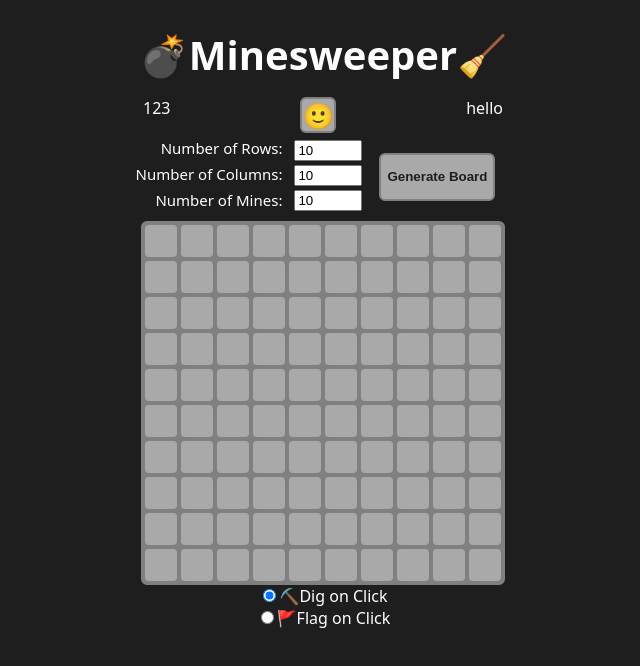
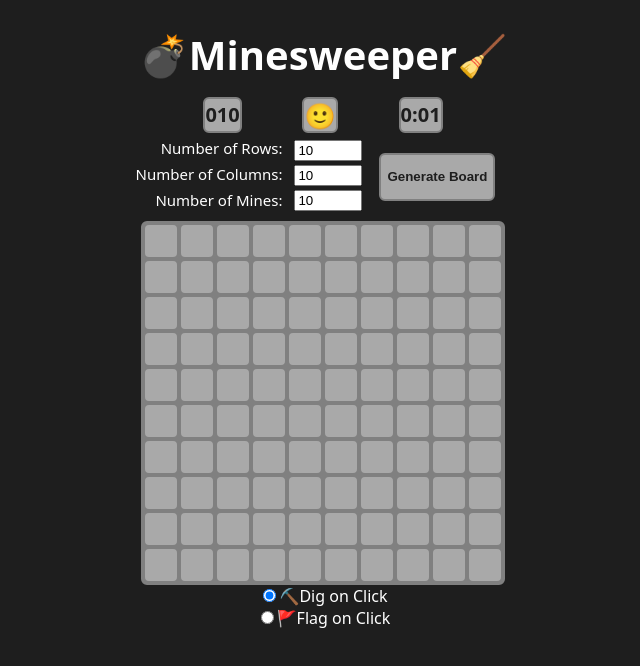
Before and after one commit to Trishu-Patel/Minesweeper_Website, a plain HTML site: page index.html in a window 1280 px wide. Both pictures are taken after a click on the button "Generate Board". Shown: the whole page, without its empty margins (317-957 px from the left). Drawn offline with Linux system fonts and the light colour scheme.

Commit message:
Add files via upload

```diff
--- a/cell_module.js
+++ b/cell_module.js
@@ -1,9 +1,10 @@
-import {show_surrounding_tiles, check_game_won, game_lose, move_mine, flag_mode} from "./minesweeper_module.js"
+import {show_surrounding_tiles, check_game_won, game_lose, move_mine, update_mine_count, flag_mode} from "./minesweeper_module.js"
 
 class cell_class {
     static first_click = true;
     static mine = "💣";
     static flag = "🚩";
+    static flag_count = 0;
 
     constructor(x, y) {
         this.x = x;
@@ -106,13 +107,19 @@ class cell_class {
         }
     }
 
-
     // Flips the state of the flag
     change_flag = () => {
        if(!this.showing){ // prevents you from flagging a cell that is showing
             this.flagged = !this.flagged
-            if(this.flagged)    this.tile.innerText = cell_class.flag;
-            else                this.tile.innerText = "";
+            if(this.flagged){
+                this.tile.innerText = cell_class.flag
+                cell_class.flag_count++;
+            }
+            else{
+                this.tile.innerText = ""
+                cell_class.flag_count--;
+            }
+            update_mine_count();
         }
     }
 }
--- a/index.html
+++ b/index.html
@@ -9,9 +9,9 @@
     <body>
         <h1>💣Minesweeper🧹</h1>
         <div id="game-info">
-            <div id="mine_count">123</div>
+            <div id="mine_count">000</div>
             <div id="face"></div>
-            <div id="timer">hello</div>
+            <div id="timer">0:00</div>
         </div>
 
 
--- a/minesweeper.css
+++ b/minesweeper.css
@@ -78,15 +78,6 @@ body {
 #face {
     height: 32px;
     width: 32px;
-    border: 2px grey solid;
-    margin: auto;
-
-    display: flex;
-    background-color: darkgrey;
-
-    justify-content: center;
-    align-items: center;
-    border-radius: 6px;
     font-size: 25px;
 }
 
@@ -104,8 +95,22 @@ h1{
 }
 
 #game-info {
+    font-size: 20px;
+    color: #1E1E1E;
     width: 360px;
     margin: 0 auto;
+
     display: flex;
+    justify-content:space-evenly;
+}
 
+#game-info div {
+    border: 2px grey solid;
+    font-weight: bold;
+    background-color: darkgrey;
+    border-radius: 6px;
+
+    display: flex;
+    justify-content: center;
+    align-items: center;
 }
--- a/minesweeper_module.js
+++ b/minesweeper_module.js
@@ -15,10 +15,12 @@ let rows = 10;
 let cols = 10;
 let total_mines = 10;
 
-let mine_list = [];
 let board_array = [];
 
 let flag_mode = false;
+
+let clock;
+let time_run;
 
 //Create const from
 const gen_btn = document.getElementById("gen_board_btn");
@@ -28,13 +30,20 @@ const flag_btn = document.getElementById("flag");
 const row_text = document.getElementById("num_of_rows");
 const col_text = document.getElementById("num_of_cols");
 const mine_text = document.getElementById("num_of_mines");
+
 const board_div = document.getElementById("board");
 const face_div = document.getElementById("face");
 
+const timer = document.getElementById("timer");
+const mines_count = document.getElementById("mine_count");
 
 
 const create_Board = () => {
     face_div.innerHTML = happy_face;
+    update_mine_count();
+
+    // Setup timer
+    start_timer();
 
     // Creates board array and populates it with 0
     for (let y = 0; y < rows; y++) {
@@ -80,7 +89,6 @@ const place_mines = (mines_count, first_x, first_y) =>{
         if ((!board_array[random_y][random_x].is_mine) && (random_x != first_x) && (random_y != first_y)) {
             board_array[random_y][random_x].is_mine = true;
             place_mines(mines_count - 1);
-            mine_list.push(`${random_x}-${random_y}`);
             increment_surrounding_tiles(random_x, random_y);
         }
         else {
@@ -136,6 +144,7 @@ const show_surrounding_tiles = (x, y) => {
 
 // Ends the game when the user clicks on a mine
 const game_lose = () => {
+    clearInterval(clock);
     face_div.innerText = dead_face;
     board_array.forEach(row => row.forEach(current_tile => current_tile.game_over_lose()));
 }
@@ -146,9 +155,10 @@ const check_game_won = () => {
         // Checks to see if all mines have been flagged and all other cells are showing
         return ((!current_tile.is_mine && current_tile.showing) || (current_tile.is_mine && current_tile.flagged))
     }))){
-        // If game is
+        // If game is won
+        clearInterval(clock);
         face_div.innerText = sunglasses_face;
-        board_array.forEach(row => row.forEach(current_tile => current_tile.check_game_won()));
+        board_array.forEach(row => row.forEach(current_tile => current_tile.game_over_win()));
     }
 }
 
@@ -160,6 +170,10 @@ const move_mine = (mine_x, mine_y) => {
 
 const setup_board_gen = () => {
     gen_btn.addEventListener("click", () => {
+        clearInterval(clock)
+        time_run = 0;
+        cell_class.flag_count = 0;
+
         //Defines the following variables from the textboxes
         rows = row_text.value
         cols = col_text.value
@@ -185,10 +199,29 @@ const setup_flag_btn = () => {
     flag_btn.addEventListener("click", () => flag_mode = true);
 }
 
+const start_timer = () => {
+    time_run = 0;
+    timer.innerText = "0:00";
+    // Will count up the clock
+    clock = setInterval(() => {
+        let sec = time_run % 60;
+        sec = String(sec).padStart(2,'0');
+        let min = Math.floor(time_run / 60);
+        timer.innerText = `${min}:${sec}`;
+        time_run += 1
+    }, 1000)
+}
+
+// Changes the value of the mine remaining display
+const update_mine_count = () => {
+    let displayed_mine_count = total_mines - cell_class.flag_count;
+    mines_count.innerText = String(displayed_mine_count).padStart(3,'0');
+}
+
 window.onload = function () {
     setup_flag_btn();
     setup_board_gen();
     create_Board();
 }
 
-export {show_surrounding_tiles, check_game_won, game_lose, move_mine, flag_mode}
+export {show_surrounding_tiles, check_game_won, game_lose, move_mine, update_mine_count, flag_mode}
```
